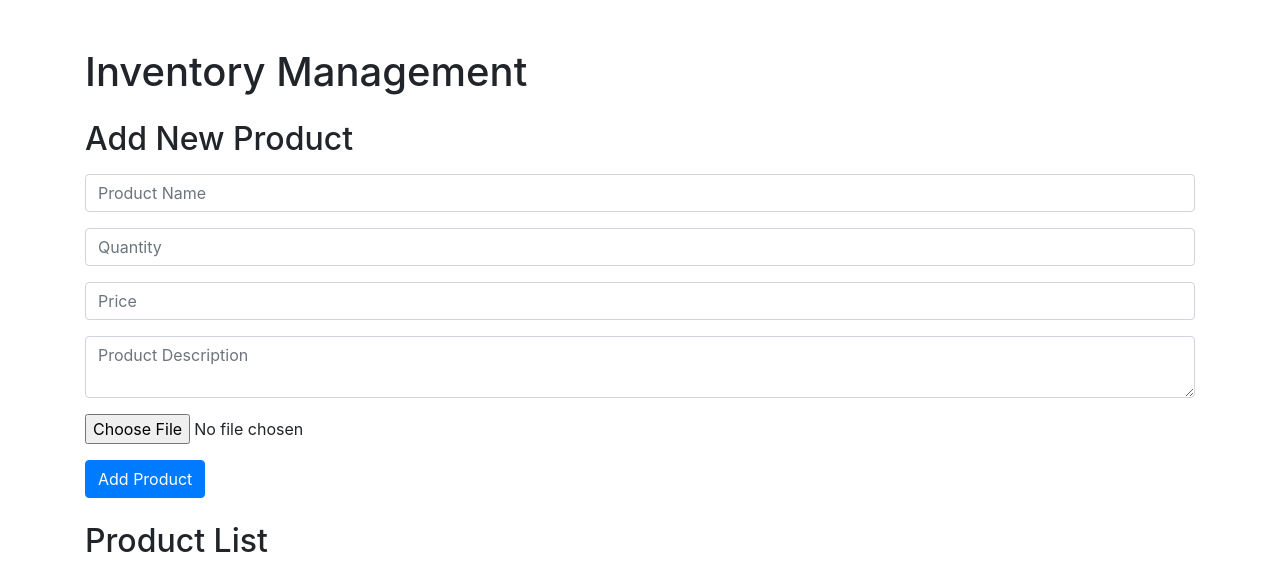
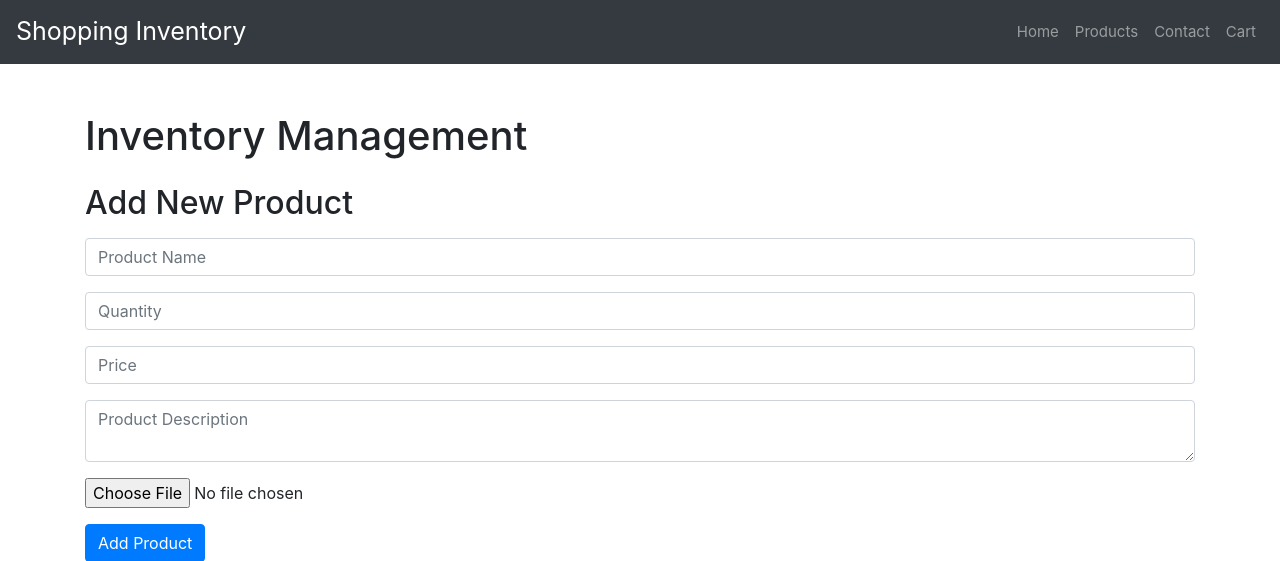
Before and after one commit to eXecrit0/Inventory-Management, a PHP site: page /index.php in a window 1280 px wide. Shown: the top 561 px of the page. Run offline with PHP 8.4, Linux system fonts and the light colour scheme; data comes from the database, SQL or seed files in the repository.

Commit message:
code update

```diff
--- a/index.php
+++ b/index.php
@@ -23,20 +23,23 @@ if (isset($_POST['add_product'])) {
     $description = $_POST['description'];
 
     // Handle image upload
-    $image = '';
-    $image_type = '';
+    $image = null;
+    $image_type = null;
     if (isset($_FILES['image']) && $_FILES['image']['error'] == 0) {
-        $image = addslashes(file_get_contents($_FILES['image']['tmp_name']));
-        $image_type = $_FILES['image']['type'];  // Store image type (e.g., 'image/jpeg')
+        $image = file_get_contents($_FILES['image']['tmp_name']);
+        $image_type = $_FILES['image']['type'];
     }
 
-    $sql = "INSERT INTO products (product_name, quantity, price, description, image, image_type)
-            VALUES ('$product_name', '$quantity', '$price', '$description', '$image', '$image_type')";
-    if ($conn->query($sql) === TRUE) {
+    // Use prepared statements to avoid SQL injection
+    $stmt = $conn->prepare("INSERT INTO products (product_name, quantity, price, description, image, image_type) VALUES (?, ?, ?, ?, ?, ?)");
+    $stmt->bind_param("siisss", $product_name, $quantity, $price, $description, $image, $image_type);
+
+    if ($stmt->execute()) {
         $success_message = "New product added successfully";
     } else {
-        $error_message = "Error: " . $sql . "<br>" . $conn->error;
+        $error_message = "Error: " . $stmt->error;
     }
+    $stmt->close();
 }
 
 // Update Product
@@ -51,27 +54,36 @@ if (isset($_POST['update_product'])) {
     $image = $_POST['existing_image'];
     $image_type = $_POST['existing_image_type'];
     if (isset($_FILES['image']) && $_FILES['image']['error'] == 0) {
-        $image = addslashes(file_get_contents($_FILES['image']['tmp_name']));
+        $image = file_get_contents($_FILES['image']['tmp_name']);
         $image_type = $_FILES['image']['type'];
     }
 
-    $sql = "UPDATE products SET product_name='$product_name', quantity='$quantity', price='$price', description='$description', image='$image', image_type='$image_type' WHERE id='$id'";
-    if ($conn->query($sql) === TRUE) {
+    // Use prepared statements to avoid SQL injection
+    $stmt = $conn->prepare("UPDATE products SET product_name=?, quantity=?, price=?, description=?, image=?, image_type=? WHERE id=?");
+    $stmt->bind_param("siisssi", $product_name, $quantity, $price, $description, $image, $image_type, $id);
+
+    if ($stmt->execute()) {
         $success_message = "Product updated successfully";
     } else {
-        $error_message = "Error: " . $sql . "<br>" . $conn->error;
+        $error_message = "Error: " . $stmt->error;
     }
+    $stmt->close();
 }
 
 // Delete Product
 if (isset($_GET['delete'])) {
     $id = $_GET['delete'];
-    $sql = "DELETE FROM products WHERE id='$id'";
-    if ($conn->query($sql) === TRUE) {
+
+    // Use prepared statements to avoid SQL injection
+    $stmt = $conn->prepare("DELETE FROM products WHERE id=?");
+    $stmt->bind_param("i", $id);
+
+    if ($stmt->execute()) {
         $success_message = "Product deleted successfully";
     } else {
-        $error_message = "Error: " . $sql . "<br>" . $conn->error;
+        $error_message = "Error: " . $stmt->error;
     }
+    $stmt->close();
 }
 
 // Fetch Products
@@ -90,16 +102,45 @@ $products = $conn->query("SELECT * FROM products");
             width: 100px;
             height: 100px;
         }
+        .navbar-brand {
+            font-size: 25px;
+        }
+        .nav-item {
+            font-size: 15px;
+        }
     </style>
 </head>
 <body>
+<nav class="navbar navbar-expand-lg navbar-dark bg-dark">
+        <a class="navbar-brand" href="#">Shopping Inventory</a>
+        <button class="navbar-toggler" type="button" data-toggle="collapse" data-target="#navbarNav" aria-controls="navbarNav" aria-expanded="false" aria-label="Toggle navigation">
+            <span class="navbar-toggler-icon"></span>
+        </button>
+        <div class="collapse navbar-collapse" id="navbarNav">
+            <ul class="navbar-nav ml-auto">
+                <li class="nav-item">
+                    <a class="nav-link" href="item_display.php">Home</a>
+                </li>
+                <li class="nav-item">
+                    <a class="nav-link" href="index.php">Products</a>
+                </li>
+                <li class="nav-item">
+                    <a class="nav-link" href="contact.php">Contact</a>
+                </li>
+                <li class="nav-item">
+                    <a class="nav-link" href="cart.php">Cart</a>
+                </li>
+            </ul>
+        </div>
+    </nav>
+
     <div class="container">
         <h1 class="mt-5">Inventory Management</h1>
 
         <!-- Alert Messages -->
         <?php if ($success_message): ?>
         <div class="alert alert-success alert-dismissible fade show mt-3" role="alert">
-            <?= $success_message ?>
+            <?= htmlspecialchars($success_message) ?>
             <button type="button" class="close" data-dismiss="alert" aria-label="Close">
                 <span aria-hidden="true">&times;</span>
             </button>
@@ -108,7 +149,7 @@ $products = $conn->query("SELECT * FROM products");
 
         <?php if ($error_message): ?>
         <div class="alert alert-danger alert-dismissible fade show mt-3" role="alert">
-            <?= $error_message ?>
+            <?= htmlspecialchars($error_message) ?>
             <button type="button" class="close" data-dismiss="alert" aria-label="Close">
                 <span aria-hidden="true">&times;</span>
             </button>
@@ -153,21 +194,21 @@ $products = $conn->query("SELECT * FROM products");
             <tbody>
                 <?php while ($row = $products->fetch_assoc()): ?>
                 <tr>
-                    <td><?= $row['id'] ?></td>
-                    <td><?= $row['product_name'] ?></td>
-                    <td><?= $row['quantity'] ?></td>
-                    <td><?= $row['price'] ?></td>
-                    <td><?= $row['description'] ?></td>
+                    <td><?= htmlspecialchars($row['id']) ?></td>
+                    <td><?= htmlspecialchars($row['product_name']) ?></td>
+                    <td><?= htmlspecialchars($row['quantity']) ?></td>
+                    <td><?= htmlspecialchars($row['price']) ?></td>
+                    <td><?= htmlspecialchars($row['description']) ?></td>
                     <td>
                         <?php if ($row['image']): ?>
-                            <img src="data:<?= $row['image_type'] ?>;base64,<?= base64_encode($row['image']) ?>" alt="<?= $row['product_name'] ?>">
+                            <img src="data:<?= htmlspecialchars($row['image_type']) ?>;base64,<?= base64_encode($row['image']) ?>" alt="<?= htmlspecialchars($row['product_name']) ?>">
                         <?php else: ?>
                             No Image
                         <?php endif; ?>
                     </td>
                     <td>
-                        <a href="?edit=<?= $row['id'] ?>" class="btn btn-warning btn-sm">Edit</a>
-                        <a href="?delete=<?= $row['id'] ?>" class="btn btn-danger btn-sm" onclick="return confirm('Are you sure?')">Delete</a>
+                        <a href="?edit=<?= htmlspecialchars($row['id']) ?>" class="btn btn-warning btn-sm">Edit</a>
+                        <a href="?delete=<?= htmlspecialchars($row['id']) ?>" class="btn btn-danger btn-sm" onclick="return confirm('Are you sure?')">Delete</a>
                     </td>
                 </tr>
                 <?php endwhile; ?>
@@ -177,26 +218,30 @@ $products = $conn->query("SELECT * FROM products");
         <!-- Edit Product -->
         <?php if (isset($_GET['edit'])):
             $id = $_GET['edit'];
-            $product = $conn->query("SELECT * FROM products WHERE id='$id'")->fetch_assoc();
+            $stmt = $conn->prepare("SELECT * FROM products WHERE id=?");
+            $stmt->bind_param("i", $id);
+            $stmt->execute();
+            $product = $stmt->get_result()->fetch_assoc();
+            $stmt->close();
         ?>
         <h2 class="mt-4">Edit Product</h2>
         <form method="post" enctype="multipart/form-data" class="mt-3">
-            <input type="hidden" name="id" value="<?= $product['id'] ?>">
+            <input type="hidden" name="id" value="<?= htmlspecialchars($product['id']) ?>">
             <div class="form-group">
-                <input type="text" class="form-control" name="product_name" value="<?= $product['product_name'] ?>" required>
+                <input type="text" class="form-control" name="product_name" value="<?= htmlspecialchars($product['product_name']) ?>" required>
             </div>
             <div class="form-group">
-                <input type="number" class="form-control" name="quantity" value="<?= $product['quantity'] ?>" required>
+                <input type="number" class="form-control" name="quantity" value="<?= htmlspecialchars($product['quantity']) ?>" required>
             </div>
             <div class="form-group">
-                <input type="number" step="0.01" class="form-control" name="price" value="<?= $product['price'] ?>" required>
+                <input type="number" step="0.01" class="form-control" name="price" value="<?= htmlspecialchars($product['price']) ?>" required>
             </div>
             <div class="form-group">
-                <textarea class="form-control" name="description"><?= $product['description'] ?></textarea>
+                <textarea class="form-control" name="description"><?= htmlspecialchars($product['description']) ?></textarea>
             </div>
             <div class="form-group">
-                <input type="hidden" name="existing_image" value="<?= $product['image'] ?>">
-                <input type="hidden" name="existing_image_type" value="<?= $product['image_type'] ?>">
+                <input type="hidden" name="existing_image" value="<?= htmlspecialchars($product['image']) ?>">
+                <input type="hidden" name="existing_image_type" value="<?= htmlspecialchars($product['image_type']) ?>">
                 <input type="file" class="form-control-file" name="image" accept="image/*">
             </div>
             <button type="submit" class="btn btn-primary" name="update_product">Update Product</button>
```
Also changed, not shown: item_display.php (+37 -8 lines).
